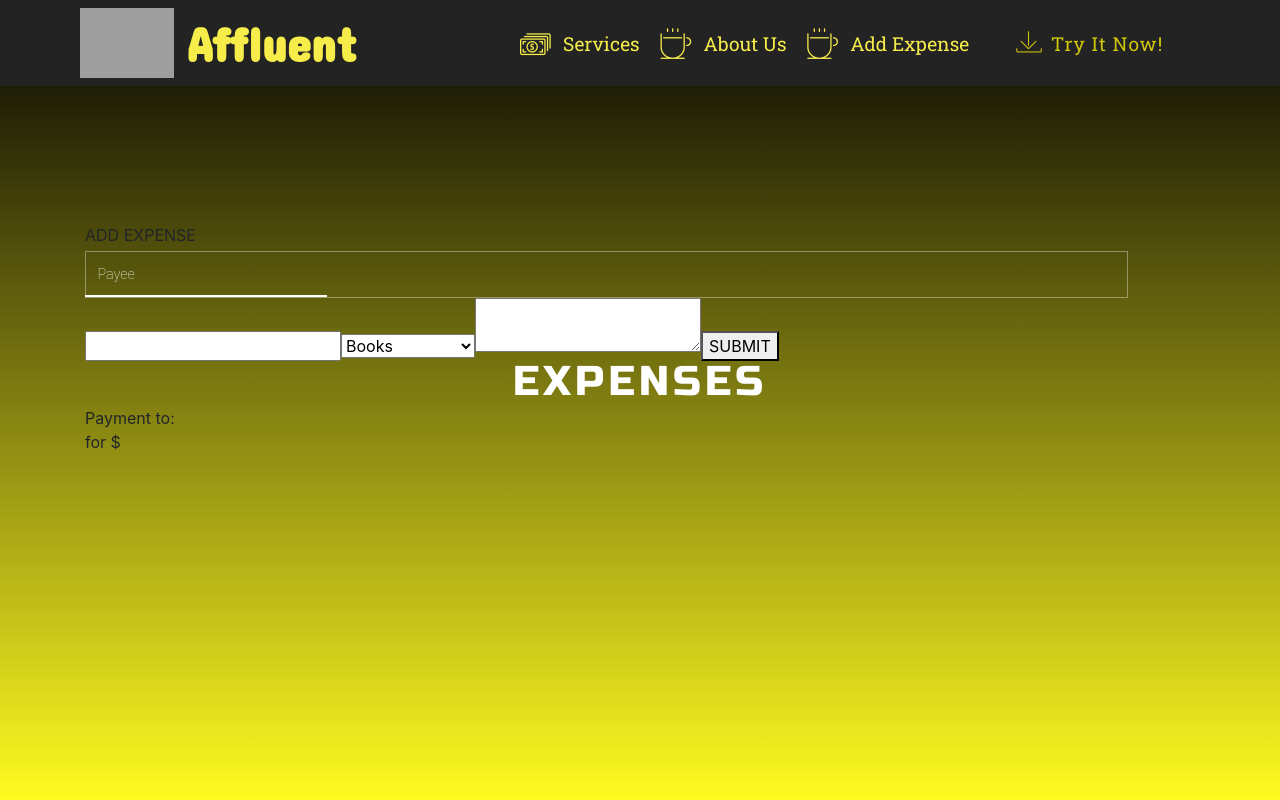
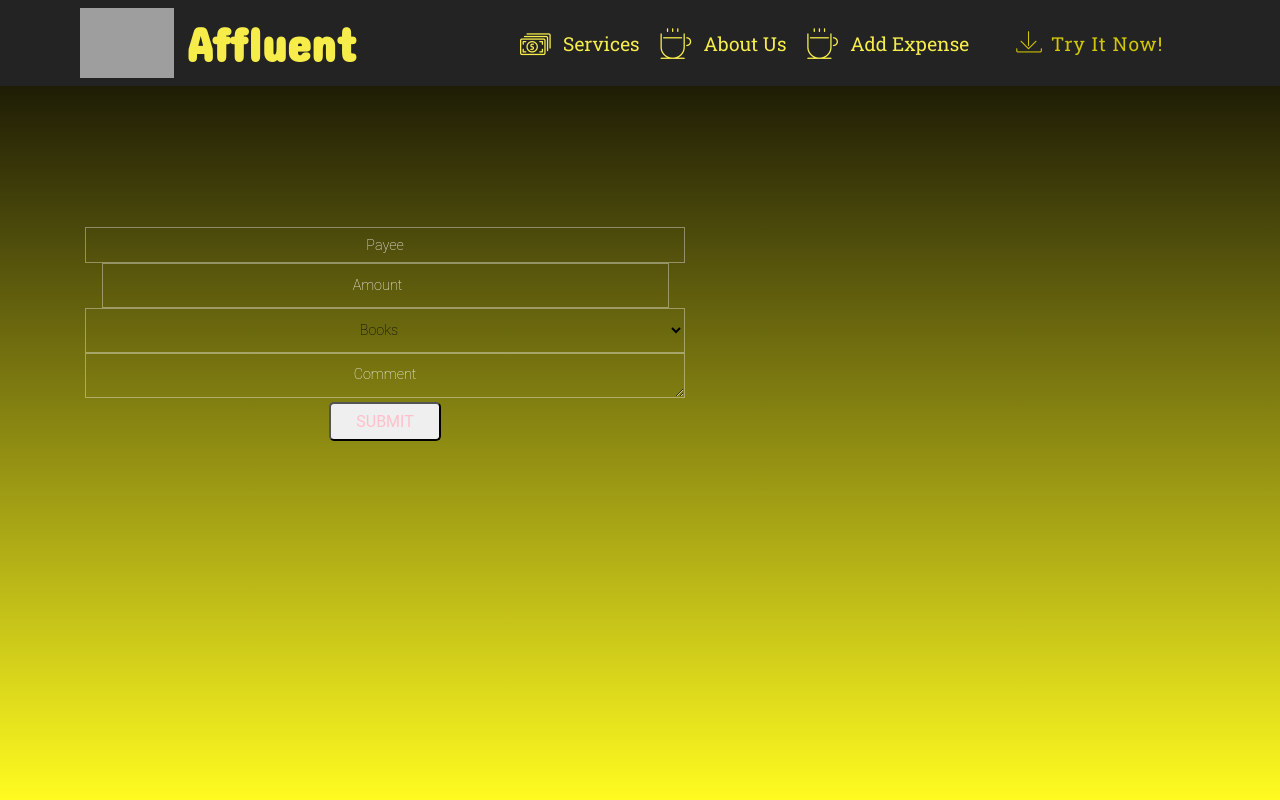
Before and after one commit to andrewjthomsen/Expense-Tracker-Group-Project3, a React (Create React App) app in the folder project-3/client/: page /ExpenseForm in a window 1280 px wide. Built offline with nearby package versions, Linux system fonts and the light colour scheme; grey boxes are pictures that could not be loaded.

Commit message:
Began making styling changes to appearance of the expensefrom.js

```diff
--- a/project-3/client/src/App.js
+++ b/project-3/client/src/App.js
@@ -1,12 +1,12 @@
 import React, { Component } from "react";
-import Signup from "./components/SignUp/signup";
+// import Signup from "./components/SignUp/signup";
 import NavBar from "./components/NavBar";
 import Home from "./components/Home/index";
 import SignUp from "./components/SignUp/signup"
 import SignIn from "./components/SignIn/signin"
 // import CurrentExpenses from "./components/currentExpenses";
 import ExpenseForm from "./components/expenseForm";
-import "./style.css";
+import "./app.css";
 import { BrowserRouter as Router, Route, Switch } from "react-router-dom";
 
 class App extends Component {
--- a/project-3/client/src/assets/additionalcss/css/signup.css
+++ b/project-3/client/src/assets/additionalcss/css/signup.css
@@ -146,7 +146,8 @@ h1 {
   padding: 3em;
 }
 
-input[type="text"], input[type="email"], input[type="password"] {
+/* input[type="text"], input[type="email"], input[type="password"] { */
+  input[type="text"], input[type="email"], input[type="password"], input[type="number"], select, textarea {
   font-size: 0.9em;
   color: #fff;
   font-weight: 100;
--- a/project-3/client/src/components/SignIn/signin.js
+++ b/project-3/client/src/components/SignIn/signin.js
@@ -16,7 +16,7 @@ const Login = props => {
 
           <form action="/submit" method="post">
 
-            <input className="text" type="text" name="Username" placeholder={'UserName'} required="true" />
+            <input style= {{width:"200px !important"}} className="text" type="text" name="Username" placeholder={'UserName'} required="true" />
 
             <input className="text" type="password" name="password" placeholder={"Password"} required="true" />
 
@@ -45,23 +45,24 @@ const Login = props => {
         <li></li>
         <li></li>
       </ul>
+
+    {/* // <!-- //main --> */}
+
+    {/* <div className="userData">
+      <h1>User Login</h1>
+      <form>
+        <input placeholder="Enter username">
+        </input>
+        <input type="password"
+          placeholder="Enter password">
+        </input>
+      </form>
+      <button id="submitBtn" type="submit">
+        Submit
+      </button>
+    </div> */}
     </div>
-    // <!-- //main -->
 
-    // <div className="userData">
-    //   <h1>User Login</h1>
-    //   <form>
-    //     <input placeholder="Enter username">
-    //     </input>
-    //     <input type="password"
-    //       placeholder="Enter password">
-    //     </input>
-    //   </form>
-    //   <button id="submitBtn" type="submit">
-    //     Submit
-    //   </button>
-    // </div>
-    // </div>
   );
 };
 
--- a/project-3/client/src/components/expense-form.css
+++ b/project-3/client/src/components/expense-form.css
@@ -1,4 +1,4 @@
-button {
+/* button {
     border-radius: 5px;
     padding: 8px 25px 8px 25px;
     color: pink;
@@ -7,4 +7,33 @@ button {
 #burger-icon {
 max-height: 25px!important;
 max-width: 25px!important;
+} */
+.textform {
+    display: inline !important;
+    font-display: black;
+    place-content: black;
+    text-align: center !important;
+    height: 45px !important;
+    width: 600px;
+    color: black !important;
 }
+select{
+    text-align: center !important;
+}
+button {
+    border-radius: 5px;
+    padding: 8px 25px 8px 25px;
+    color: pink;
+}
+input[type="text"], input[type="email"], input[type="password"] {
+    height: 36px !important;
+    width: 600px !important;
+}
+.expenseform {
+    height: 64px !important;
+    width: 600px !important;
+}
+/* #burger-icon {
+max-height: 25px!important;
+max-width: 25px!important;
+} */
--- a/project-3/client/src/components/expenseForm.js
+++ b/project-3/client/src/components/expenseForm.js
@@ -1,9 +1,10 @@
 import * as React from "react";
 // import { Router } from 'react-router'
 // stateless functional component that returns html (jsx)
-import "../assets/additionalcss/css/signup.css"
-import "../assets/additionalcss/css/mbr-additional.css"
+import "../assets/additionalcss/css/signup.css";
+import "../assets/additionalcss/css/mbr-additional.css";
 import API from "../utils/api";
+import "./expense-form.css";
 class AddExpense extends React.Component{
   constructor(props){
     super(props);
@@ -54,16 +55,18 @@ class AddExpense extends React.Component{
   }
   render(props){
     return(
-      <div className="container">
-        <div className="page-title">
-          {/* <Link to="/" className="back-button"><i className="material-icons">arrow_back</i></Link> */}
-          <h2>ADD EXPENSE</h2>
-        </div>
+      <div className="container" style={{textAlign: "center"}}>
         <div className="form-container">
-          <form onSubmit={this.addExpense.bind(this)}>
-            <input type="text" placeholder="Payee" value={this.state.payee} onChange={this.handlePayee.bind(this)} required/>
-            <input type="number" placeholder="Amount" value={this.state.amount} onChange={this.handleAmount.bind(this)} required/>
-            <select value={this.state.category} onChange={this.handleCategory.bind(this)}>
+          <form className="expenseform" onSubmit={this.addExpense.bind(this)}>
+            <p>
+            <input className="textform" type="text" placeholder="Payee" value={this.state.payee} onChange={this.handlePayee.bind(this)} required/>
+            <br />
+            </p>
+            <p>
+            <input className="textform" type="number" placeholder="Amount" value={this.state.amount} onChange={this.handleAmount.bind(this)} required/>
+            <br />
+            </p>
+            <select className="textform" value={this.state.category} onChange={this.handleCategory.bind(this)}>
               <option value="books">Books</option>
               <option value="clothes">Clothes</option>
               <option value="electricity">Electricity</option>
@@ -76,21 +79,23 @@ class AddExpense extends React.Component{
               <option value="uncategorized">Uncategorized</option>
               <option value="vegetables">Vegetables</option>
             </select>
-            <textarea value={this.state.comment} onChange={this.handleComment.bind(this)} placeholder="Comment"/>
+            <br />
+
+            <textarea className="textform" style={{height: "64px", width: "600px"}} value={this.state.comment} onChange={this.handleComment.bind(this)} placeholder="Comment"/>
+            <br />
             <button type="submit">SUBMIT</button>
           </form>
         </div>
-        <div className="added-expense">
+        {/* <div className="added-expense">
           <h1>EXPENSES</h1>
           <h2>Payment to: {this.props.payee}</h2>
           <h3>for $ {this.props.amount}</h3>
           <h4>{this.props.category}</h4>
           <h4>{this.props.comment}</h4>
-        </div>
+        </div> */}
       </div>
     )
   }
 }
 
-
 export default AddExpense;
```
Also changed, not shown: project-3/client/src/app.css (renamed from project-3/client/src/style.css), project-3/client/src/components/NavBar/navbar.css (deleted).
